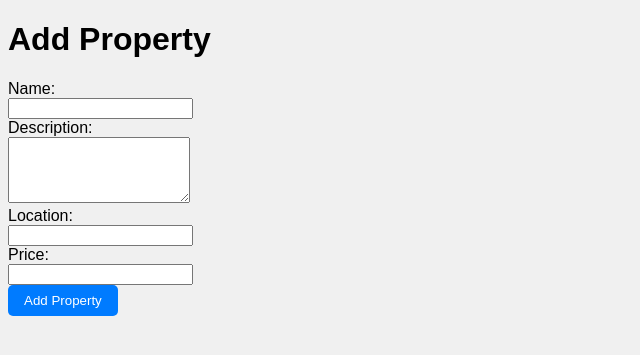
After one commit to allenanto/B9IS123_2324_TMD2, a Flask app: page /add_property in a window 1280 px wide. The commit adds this page. Shown: the top 355 px of the page, without its empty margins (0-640 px from the left). Run offline with Flask 3, Linux system fonts and the light colour scheme.

Commit message:
Updated styles and added a template for adding property

```diff
--- a/app.py
+++ b/app.py
@@ -66,8 +66,6 @@ def dashboard():
     properties = Property.query.filter_by(available=True).all()
     return render_template('dashboard.html', properties=properties)
 
-from flask import redirect, url_for
-
 @app.route('/book/<int:property_id>', methods=['POST'])
 def book_property(property_id):
     property = Property.query.get_or_404(property_id)
@@ -75,6 +73,19 @@ def book_property(property_id):
     db.session.commit()
     return redirect(url_for('dashboard'))
 
+@app.route('/add_property', methods=['GET', 'POST'])
+def add_property():
+    if request.method == 'POST':
+        name = request.form['name']
+        description = request.form['description']
+        location = request.form['location']
+        price = float(request.form['price'])
+        # Create a new property entry in the database
+        new_property = Property(name=name, description=description, location=location, price=price)
+        db.session.add(new_property)
+        db.session.commit()
+        return redirect(url_for('dashboard'))  # Redirect to dashboard after adding property
+    return render_template('add_property.html')
 
 
 if __name__ == '__main__':
--- a/static/styles.css
+++ b/static/styles.css
@@ -19,15 +19,17 @@ body {
     border: 1px solid #ccc;
 }
 
-.btn {
+/* Style button */
+button {
     background-color: #007bff;
     color: #fff;
-    padding: 10px 20px;
+    padding: 8px 16px;
     border: none;
     border-radius: 5px;
     cursor: pointer;
 }
 
-.btn:hover {
+/* Hover effect */
+button:hover {
     background-color: #0056b3;
 }
--- /dev/null
+++ b/templates/add_property.html
@@ -0,0 +1,24 @@
+<!DOCTYPE html>
+<html lang="en">
+<head>
+    <meta charset="UTF-8">
+    <meta name="viewport" content="width=device-width, initial-scale=1.0">
+    <title>Add Property</title>
+    <link rel="stylesheet" href="{{ url_for('static', filename='styles.css') }}">
+
+</head>
+<body>
+    <h1>Add Property</h1>
+    <form action="{{ url_for('add_property') }}" method="post">
+        <label for="name">Name:</label><br>
+        <input type="text" id="name" name="name" required><br>
+        <label for="description">Description:</label><br>
+        <textarea id="description" name="description" rows="4" required></textarea><br>
+        <label for="location">Location:</label><br>
+        <input type="text" id="location" name="location" required><br>
+        <label for="price">Price:</label><br>
+        <input type="number" id="price" name="price" step="0.01" required><br>
+        <button type="submit">Add Property</button>
+    </form>
+</body>
+</html>
--- a/templates/dashboard.html
+++ b/templates/dashboard.html
@@ -4,6 +4,8 @@
     <meta charset="UTF-8">
     <meta name="viewport" content="width=device-width, initial-scale=1.0">
     <title>Dashboard</title>
+    <link rel="stylesheet" href="{{ url_for('static', filename='styles.css') }}">
+
 </head>
 <body>
     <h1>Dashboard</h1>
--- a/templates/index.html
+++ b/templates/index.html
@@ -4,6 +4,8 @@
     <meta charset="UTF-8">
     <meta name="viewport" content="width=device-width, initial-scale=1.0">
     <title>Real Estate App</title>
+    <link rel="stylesheet" href="{{ url_for('static', filename='styles.css') }}">
+
 </head>
 <body>
     {% include 'navbar.html' %}
--- a/templates/register.html
+++ b/templates/register.html
@@ -4,6 +4,8 @@
     <meta charset="UTF-8">
     <meta name="viewport" content="width=device-width, initial-scale=1.0">
     <title>Registration</title>
+    <link rel="stylesheet" href="{{ url_for('static', filename='styles.css') }}">
+
 </head>
 <body>
     <h1>Registration</h1>
```
Also changed, not shown: instance/site.db.
